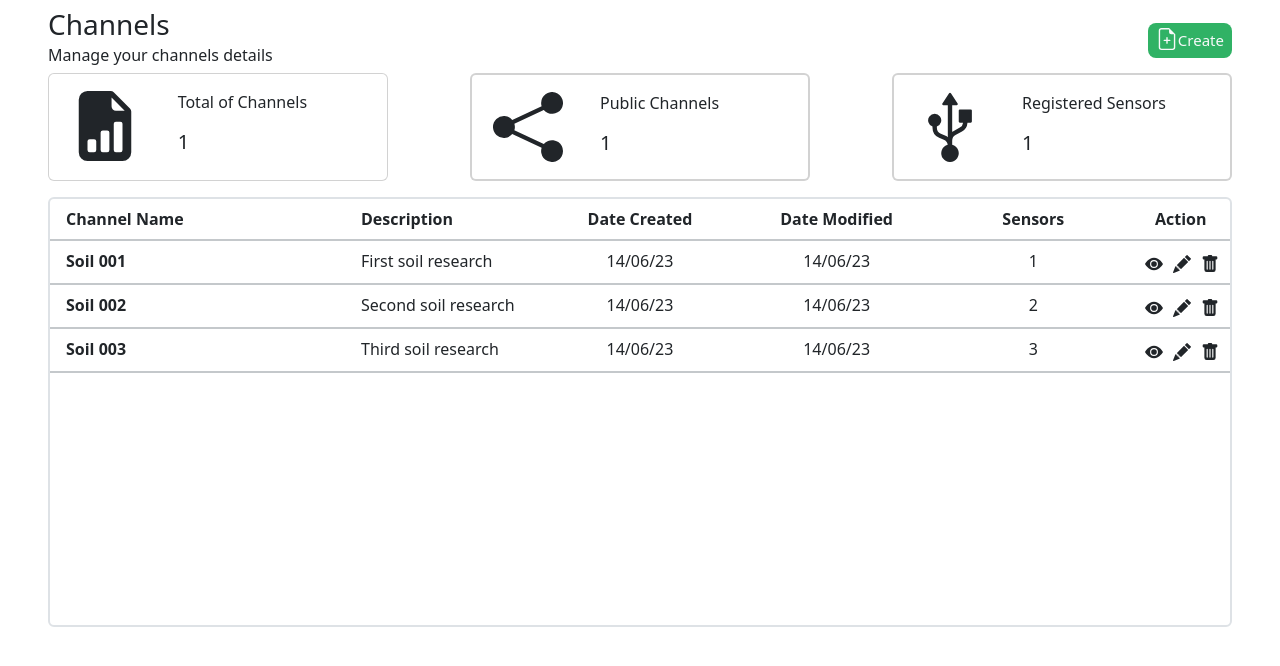
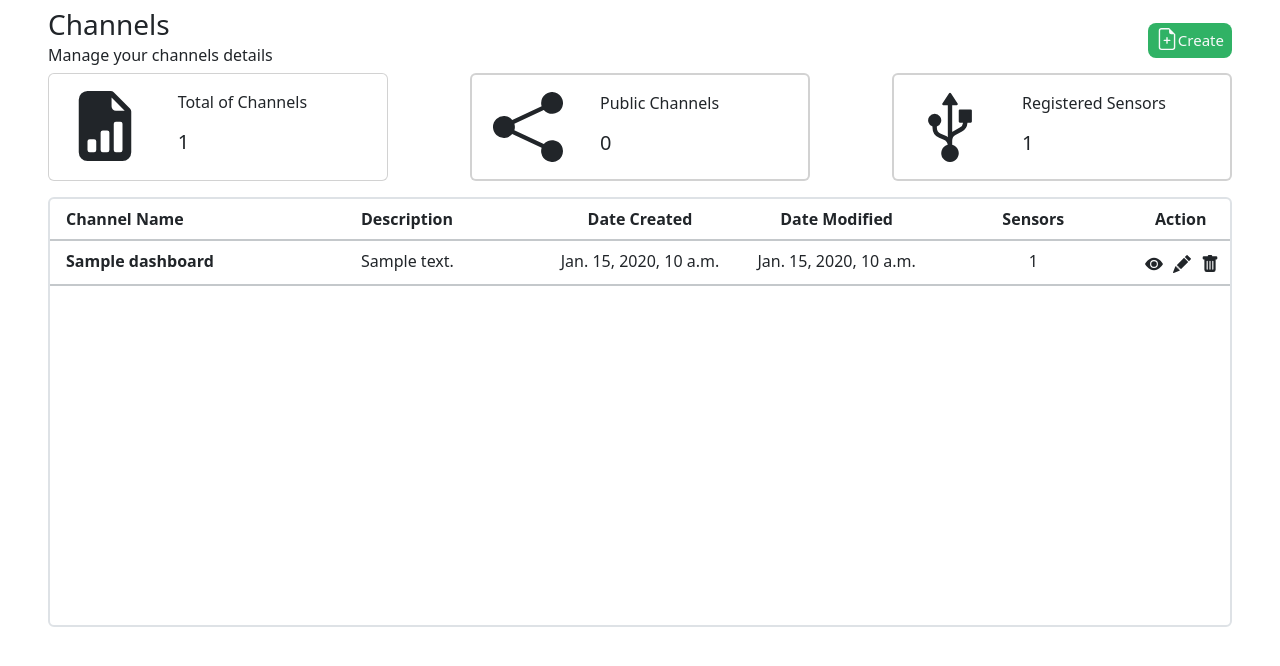
Before and after one commit to vKing-13/PlantLink, a Django app: page /mychannel/ in a window 1280 px wide. Shown: the part 80-746 px from the top of the page. Run offline with Django 5.2, Linux system fonts and the light colour scheme; a database or web service that is not in the repository returns one stand-in record (values such as "Sample title"); some libraries are stand-ins or nearby versions.

Commit message:
my channel is ready to access without chart, edit channel and delete

```diff
--- a/PlantLink/urls.py
+++ b/PlantLink/urls.py
@@ -20,6 +20,6 @@ from django.urls import path, include
 urlpatterns = [
     path('admin/', admin.site.urls),
     path('', include('main.urls')),
-    path('dashboard/',include('dashboard.urls')),
+    path('mychannel/',include('dashboard.urls')),
     path('sensor/',include('sensor.urls')),
 ]
--- a/dashboard/urls.py
+++ b/dashboard/urls.py
@@ -1,6 +1,9 @@
 from django.urls import path
 from . import views
 urlpatterns = [
-    path('', views.dashboard, name='dashboard'),
-
+    path('', views.channels, name='channels'),
+    # path('', views.dashboard, name='dashboard'),
+    path('<str:channel_id>/', views.view_channel, name="view_channel"),
+    path('<str:channel_id>/edit', views.edit_channel, name="edit_channel"),
+    path('<str:channel_id>/delete_channel', views.delete_channel, name="delete_channel")
 ]
--- a/dashboard/views.py
+++ b/dashboard/views.py
@@ -1,7 +1,75 @@
 from django.shortcuts import render
+from bson import ObjectId
+from django.http import HttpResponse, JsonResponse
+from main.mongo_setup import connect_to_mongodb
+# Create your views here.
 
-# Create your views here.
+def channels(request):
+    db,collection=connect_to_mongodb('Channel','dashboard')
+    user_id="12345"
+    if db is not None and collection is not None:
+        channels=collection.find({"user_id":user_id})
+        if channels:
+            channel_list=[]
+            public_channel=0
+            for channel in channels:
+                sensor_count = len(channel.get('sensor', []))
+                channel_data={
+                    'channel_id': str(channel.get('_id')),
+                    'channel_name':channel.get('channel_name',' '),
+                    'description':channel.get('description',' '),
+                    'date_created':channel.get('date_created',' '),
+                    'date_modified':channel.get('date_modified',' '),
+                    'sensor_count':sensor_count
+                }
+                channel_status=channel.get('privacy',' ')
+                if(channel_status=="public"):
+                    public_channel+=1
+                channel_list.append(channel_data)
+            #pass the channels match with user_id and pass as context
+            channel_count = len(channel_list)
+            context = {
+                'channels': channel_list,
+                'channel_count':channel_count,
+                "public_channel":public_channel
+            }
+            return render(request, 'channels.html', context)
+        else:
+            return JsonResponse({"success": False, "error": "Document not found"})
+            # show error not found
+    else:
+        print("Error connecting to MongoDB.")
+        # show error
+
 def dashboard(request):
     name="Soil 001"
     description="First soil research"
     return render(request, 'dashboard.html',{'name':name,'description':description})
+
+def view_channel(request,channel_id):
+    _id=ObjectId(channel_id)
+    db,collection=connect_to_mongodb('Channel','dashboard')
+    if db is not None and collection is not None:
+        channel=collection.find_one({"_id":_id})
+        if channel:
+            print("found channel")
+            channel_name=channel.get('channel_name','')
+            description=channel.get('description','')
+            context={
+                "channel_name":channel_name,
+                "description":description,
+            }
+            # Render a template or return JSON response with the document data
+            return render(request, 'dashboard.html',context)
+        else:
+            return JsonResponse({"success": False, "error": "Document not found"})
+            # show error not found
+    else:
+        print("Error connecting to MongoDB.")
+        # show error
+
+def edit_channel(request,channel_id):
+    print("test edit")
+
+def delete_channel(request,channel_id):
+    print("test delete")
--- a/main/urls.py
+++ b/main/urls.py
@@ -2,7 +2,7 @@ from django.urls import path
 from . import views
 urlpatterns = [
     path('home/', views.home, name='home'),
-    path('mychannel/', views.channels, name='channels'),
+
     path('login/', views.logPlantFeed, name='logPlantFeed'),
 
 ]
--- a/main/views.py
+++ b/main/views.py
@@ -5,8 +5,7 @@ from django.shortcuts import render
 def home(request):
     return render(request, 'home.html')
 
-def channels(request):
-    return render(request, 'channels.html')
+
 
 def logPlantFeed(request):
     return render(request, 'logPlantFeed.html')
--- a/sensor/views.py
+++ b/sensor/views.py
@@ -6,7 +6,7 @@ import json
 from datetime import datetime
 from pymongo import MongoClient
 
-from .mongo_setup import connect_to_mongodb         #TO CONNECT TO MONGODB AND GET DB AND COLLECTION
+from main.mongo_setup import connect_to_mongodb         #TO CONNECT TO MONGODB AND GET DB AND COLLECTION
 
 # Create your views here.
 @csrf_exempt
--- a/template/channel_table_row.html
+++ b/template/channel_table_row.html
@@ -18,22 +18,28 @@
           </div>
 
           <div class="col-1 px-2 py-2  text-center d-flex align-items-center justify-content-around">
+            <a href="{% url 'view_channel' channel_id=channel_id %}">
               <span class="p-0 m-0 mx-1 btn ">
               <svg xmlns="http://www.w3.org/2000/svg" width="18" height="18" fill="currentColor" class="bi bi-eye-fill" viewBox="0 0 16 16">
                 <path d="M10.5 8a2.5 2.5 0 1 1-5 0 2.5 2.5 0 0 1 5 0"/>
                 <path d="M0 8s3-5.5 8-5.5S16 8 16 8s-3 5.5-8 5.5S0 8 0 8m8 3.5a3.5 3.5 0 1 0 0-7 3.5 3.5 0 0 0 0 7"/>
               </svg>
               </span>
+            </a>
+            <a href="{% url 'edit_channel' channel_id=channel_id %}">
               <span class="p-0 m-0 mx-1 btn ">
                 <svg xmlns="http://www.w3.org/2000/svg" width="18" height="18" fill="currentColor" class="bi bi-pencil-fill" viewBox="0 0 16 16">
                   <path d="M12.854.146a.5.5 0 0 0-.707 0L10.5 1.793 14.207 5.5l1.647-1.646a.5.5 0 0 0 0-.708zm.646 6.061L9.793 2.5 3.293 9H3.5a.5.5 0 0 1 .5.5v.5h.5a.5.5 0 0 1 .5.5v.5h.5a.5.5 0 0 1 .5.5v.5h.5a.5.5 0 0 1 .5.5v.207zm-7.468 7.468A.5.5 0 0 1 6 13.5V13h-.5a.5.5 0 0 1-.5-.5V12h-.5a.5.5 0 0 1-.5-.5V11h-.5a.5.5 0 0 1-.5-.5V10h-.5a.5.5 0 0 1-.175-.032l-.179.178a.5.5 0 0 0-.11.168l-2 5a.5.5 0 0 0 .65.65l5-2a.5.5 0 0 0 .168-.11z"/>
                 </svg>
               </span>
+            </a>
+            <a href="{% url 'delete_channel' channel_id=channel_id %}">
               <span class="p-0 m-0 mx-1 btn ">
                 <svg xmlns="http://www.w3.org/2000/svg" width="18" height="18" fill="currentColor" class="bi bi-trash-fill" viewBox="0 0 16 16">
                   <path d="M2.5 1a1 1 0 0 0-1 1v1a1 1 0 0 0 1 1H3v9a2 2 0 0 0 2 2h6a2 2 0 0 0 2-2V4h.5a1 1 0 0 0 1-1V2a1 1 0 0 0-1-1H10a1 1 0 0 0-1-1H7a1 1 0 0 0-1 1zm3 4a.5.5 0 0 1 .5.5v7a.5.5 0 0 1-1 0v-7a.5.5 0 0 1 .5-.5M8 5a.5.5 0 0 1 .5.5v7a.5.5 0 0 1-1 0v-7A.5.5 0 0 1 8 5m3 .5v7a.5.5 0 0 1-1 0v-7a.5.5 0 0 1 1 0"/>
                 </svg>
               </span>
+            </a>
           </div>
       </div>
     </div>
--- a/template/channels.html
+++ b/template/channels.html
@@ -39,7 +39,7 @@
               <div class="col-md-8">
                 <div class="card-body">
                     <p class="card-text">Total of Channels</p>
-                    <h5 class="card-title">1</h5>
+                    <h5 class="card-title">{{channel_count}}</h5>
                 </div>
               </div>
             </div>
@@ -54,7 +54,7 @@
               <div class="col-md-8">
                 <div class="card-body">
                     <p class="card-text">Public Channels</p>
-                    <h5 class="card-title">1</h5>
+                    <h5 class="card-title">{{public_channel}}</h5>
                 </div>
               </div>
             </div>
@@ -98,46 +98,9 @@
               </div>
           </div>
         </div>
-        <div class="container-fluid border-bottom border-secondary-subtle border-2">
-          <div class="row">
-              <div class="col px-3 py-2 channel-header">
-                Soil 001
-              </div>
-              <div class="col-2 px-3 py-2 ">
-                First soil research
-              </div>
-              <div class="col-2 px-3 py-2  text-center">
-                14/06/23
-              </div>
-              <div class="col-2 px-3 py-2  text-center">
-                14/06/23
-              </div>
-              <div class="col-2 px-3 py-2  text-center">
-                1
-              </div>
-              <div class="col-1 px-2 py-2  text-center d-flex align-items-center justify-content-around">
-                <span class="p-0 m-0 mx-1 btn ">
-                  <svg xmlns="http://www.w3.org/2000/svg" width="18" height="18" fill="currentColor" class="bi bi-eye-fill" viewBox="0 0 16 16">
-                    <path d="M10.5 8a2.5 2.5 0 1 1-5 0 2.5 2.5 0 0 1 5 0"/>
-                    <path d="M0 8s3-5.5 8-5.5S16 8 16 8s-3 5.5-8 5.5S0 8 0 8m8 3.5a3.5 3.5 0 1 0 0-7 3.5 3.5 0 0 0 0 7"/>
-                  </svg>
-                </span>
-                <span class="p-0 m-0 mx-1 btn ">
-                  <svg xmlns="http://www.w3.org/2000/svg" width="18" height="18" fill="currentColor" class="bi bi-pencil-fill" viewBox="0 0 16 16">
-                    <path d="M12.854.146a.5.5 0 0 0-.707 0L10.5 1.793 14.207 5.5l1.647-1.646a.5.5 0 0 0 0-.708zm.646 6.061L9.793 2.5 3.293 9H3.5a.5.5 0 0 1 .5.5v.5h.5a.5.5 0 0 1 .5.5v.5h.5a.5.5 0 0 1 .5.5v.5h.5a.5.5 0 0 1 .5.5v.207zm-7.468 7.468A.5.5 0 0 1 6 13.5V13h-.5a.5.5 0 0 1-.5-.5V12h-.5a.5.5 0 0 1-.5-.5V11h-.5a.5.5 0 0 1-.5-.5V10h-.5a.5.5 0 0 1-.175-.032l-.179.178a.5.5 0 0 0-.11.168l-2 5a.5.5 0 0 0 .65.65l5-2a.5.5 0 0 0 .168-.11z"/>
-                  </svg>
-                </span>
-                <span class="p-0 m-0 mx-1 btn ">
-                  <svg xmlns="http://www.w3.org/2000/svg" width="18" height="18" fill="currentColor" class="bi bi-trash-fill" viewBox="0 0 16 16">
-                    <path d="M2.5 1a1 1 0 0 0-1 1v1a1 1 0 0 0 1 1H3v9a2 2 0 0 0 2 2h6a2 2 0 0 0 2-2V4h.5a1 1 0 0 0 1-1V2a1 1 0 0 0-1-1H10a1 1 0 0 0-1-1H7a1 1 0 0 0-1 1zm3 4a.5.5 0 0 1 .5.5v7a.5.5 0 0 1-1 0v-7a.5.5 0 0 1 .5-.5M8 5a.5.5 0 0 1 .5.5v7a.5.5 0 0 1-1 0v-7A.5.5 0 0 1 8 5m3 .5v7a.5.5 0 0 1-1 0v-7a.5.5 0 0 1 1 0"/>
-                  </svg>
-                </span>
-              </div>
-          </div>
-        </div>
-        {% include 'channel_table_row.html' with channel_name="Soil 002" description="Second soil research" date_created="14/06/23" date_modified="14/06/23" sensors_count="2" %}
-        {% include 'channel_table_row.html' with channel_name="Soil 003" description="Third soil research" date_created="14/06/23" date_modified="14/06/23" sensors_count="3" %}
-
+        {% for channel in channels %}
+          {% include 'channel_table_row.html' with channel_id=channel.channel_id channel_name=channel.channel_name description=channel.description date_created=channel.date_created date_modified=channel.date_modified sensors_count=channel.sensor_count %}
+        {% endfor %}
     </div>
 
 
--- a/template/dashboard.html
+++ b/template/dashboard.html
@@ -19,7 +19,7 @@
 <body>
     <div class="d-flex mt-2 border-2 mb-4">
         <div class="me-auto">
-            <h3 class="mb-1">Dashboard: {{ name }}</h3>
+            <h3 class="mb-1">Dashboard: {{ channel_name }}</h3>
             <h6>{{description}}</h6>
         </div>
         <div class="d-flex align-items-center m-0 p-0">
```
Also changed, not shown: template/dashboard_test.html (added, +66 -0 lines), main/mongo_setup.py (renamed from sensor/mongo_setup.py). Lines whose indentation alone changed are shown as unchanged.
